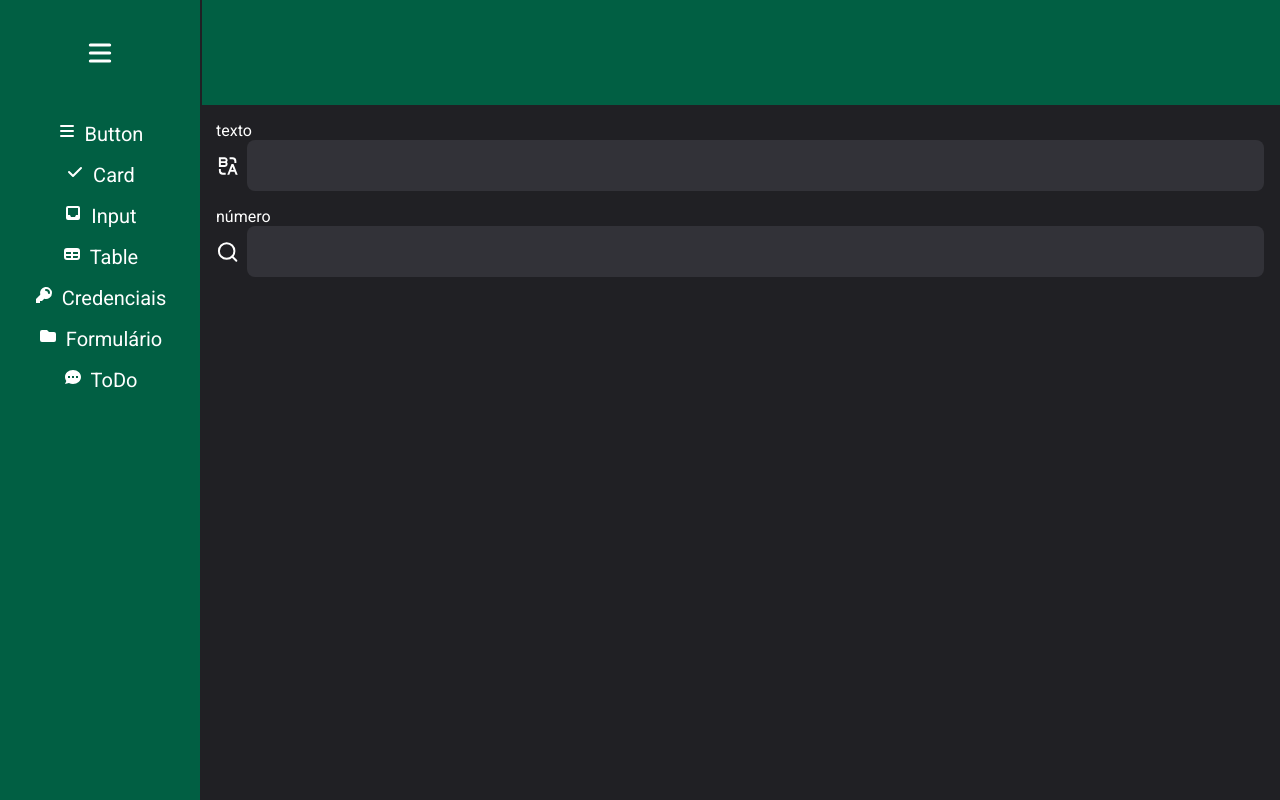
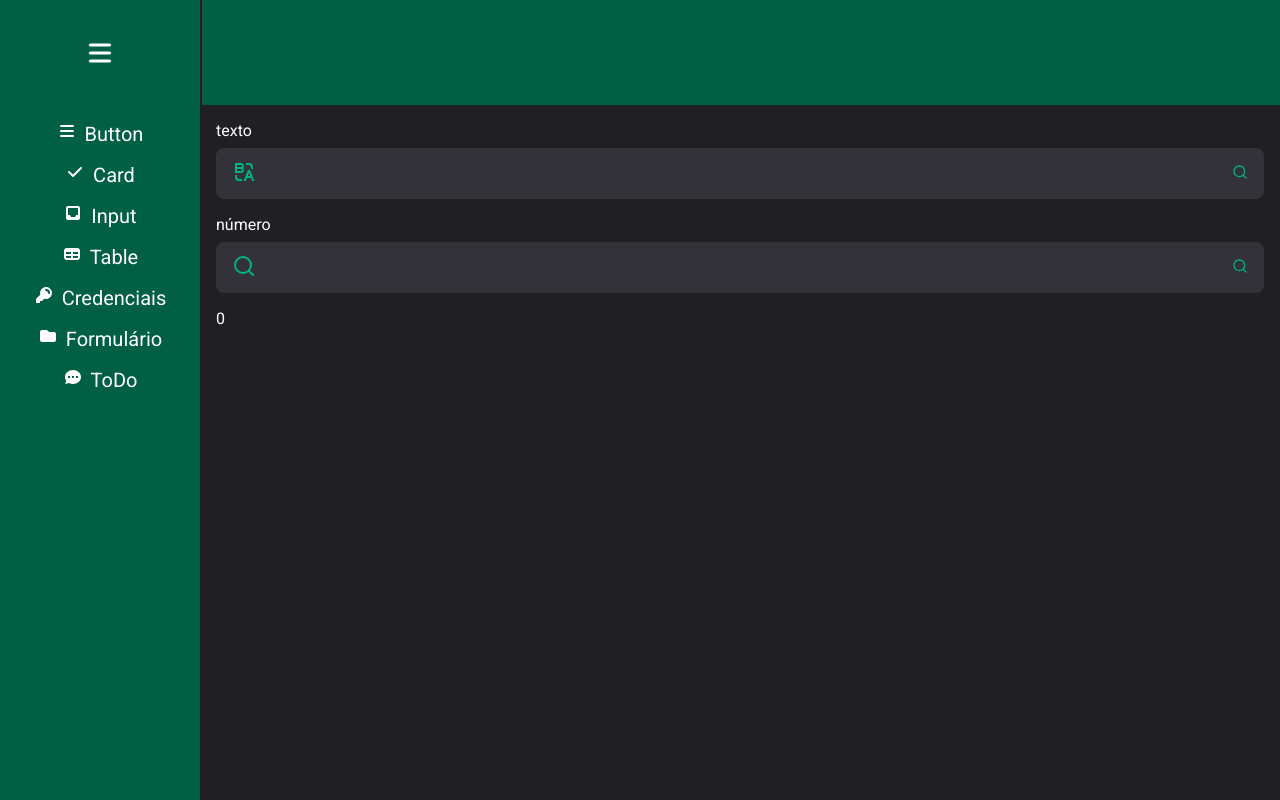
Before and after one commit to aldineifranco/components, a React (Vite) app: page /input in a window 1280 px wide. Built offline with nearby package versions, Linux system fonts and the light colour scheme.

Commit message:
icones input

```diff
--- a/src/components/Input/index.tsx
+++ b/src/components/Input/index.tsx
@@ -1,21 +1,26 @@
 import { ReactNode } from "react";
 import { Container } from "./styles";
+import { FiSearch } from "react-icons/fi";
 
 
 interface InputProps {
   onChange?: React.ChangeEventHandler<HTMLInputElement>;
   type?: string;
   label: string;
-  icon?: ReactNode;
+  iconLeft?: ReactNode;
+  iconRight?: boolean;
+  maxLength?: number;
+  onClick?: React.MouseEventHandler<HTMLAnchorElement>;
 }
 
-export function Input({ type, onChange, label, icon }: InputProps) {
+export function Input({ type, onChange, label, iconLeft, iconRight, onClick }: InputProps) {
   return (
     <Container>
       <label>{label}</label>
       <div>
-        {icon}
+        <span>{iconLeft}</span>
         <input type={type} onChange={onChange} />
+        <a onClick={onClick}><FiSearch /></a>
       </div>
     </Container>
   )
--- a/src/components/Input/styles.ts
+++ b/src/components/Input/styles.ts
@@ -2,11 +2,18 @@ import styled from "styled-components";
 
 export const Container = styled.div`
   width: 100%;
+  display: flex;
+  flex-direction: column;
+  gap: 8px;
 
   > div {
     display: flex;
     gap: 8px;
     align-items: center;
+    background-color: ${({ theme }) =>
+      theme["gray-600"]};
+    padding: 0 1rem;
+    border-radius: 8px;
 
     & input {
       width: 100%;
@@ -15,7 +22,20 @@ export const Container = styled.div`
         theme["gray-600"]};
       border: 0;
       color: ${({ theme }) => theme["white"]};
-      border-radius: 8px;
+      outline: none;
+    }
+
+    > i {
+      cursor: pointer;
+    }
+
+    svg {
+      color: ${({ theme }) => theme["green-300"]};
+
+      svg:hover {
+        color: ${({ theme }) =>
+          theme["white"]};
+      }
     }
   }
 `;
--- a/src/pages/Inputs/index.tsx
+++ b/src/pages/Inputs/index.tsx
@@ -6,10 +6,15 @@ import { FiSearch } from "react-icons/fi";
 
 export function Inputs() {
   const [value, setValue] = useState('');
+  const [count, setCount] = useState(0);
 
   function handleChange(event: React.ChangeEvent<HTMLInputElement>) {
     setValue(event.target.value);
     console.log(value)
+  }
+
+  function handleClick() {
+    setCount(count + 1);
   }
 
   return (
@@ -18,13 +23,18 @@ export function Inputs() {
         onChange={handleChange}
         type="text"
         label="texto"
-        icon={<RiAB size={24} />} />
+        iconLeft={<RiAB size={24} />}
+      />
 
       <Input
         onChange={handleChange}
         type="number"
         label="número"
-        icon={<FiSearch size={24} />} />
+        iconLeft={<FiSearch size={24} />}
+        onClick={handleClick}
+      />
+
+      <p>{count}</p>
     </Container>
   )
 }
```
